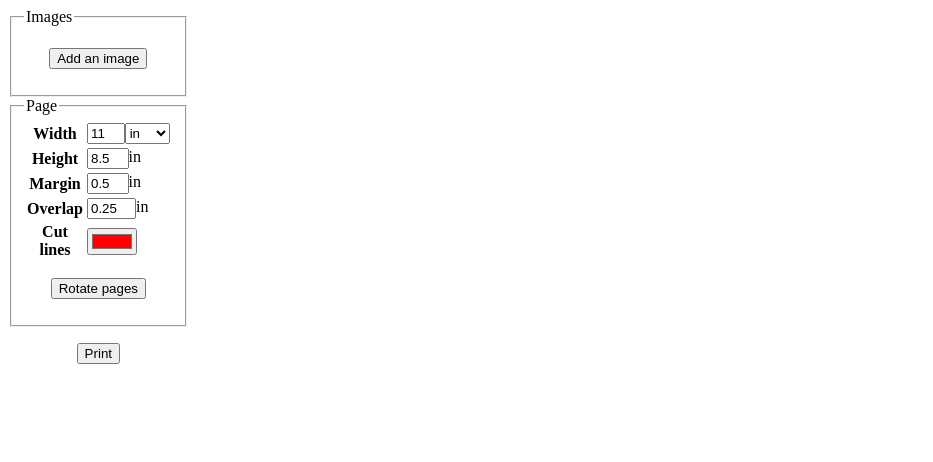
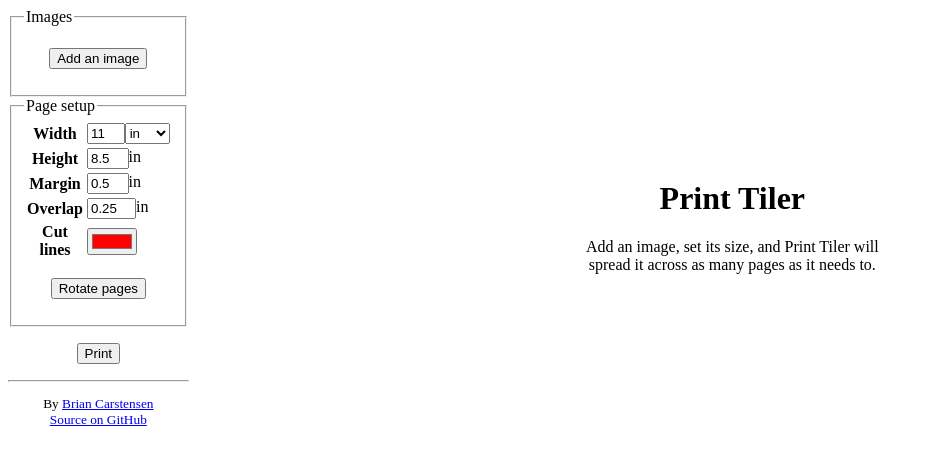
Before and after one commit to brian-c/print-tiler, a Vue app: page / in a window 1280 px wide. Shown: the top 462 px of the page, without its empty margins (0-933 px from the left). Built offline with nearby package versions, Linux system fonts and the light colour scheme.

Commit message:
Maintain aspect ratio with the Shift key

```diff
--- a/src/App.vue
+++ b/src/App.vue
@@ -19,10 +19,22 @@ function handlePrintClick() {
 			<p style="text-align: center;">
 				<button type="button" @click="handlePrintClick">Print</button>
 			</p>
+
+			<hr>
+			<p class="attribution">
+				By <a href="https://brian.carstensen.dev/" target="brian-home">Brian Carstensen</a>
+				<br>
+				<a href="https://github.com/brian-c/print-tiler/" target="source">Source on GitHub</a>
+			</p>
 		</div>
 
 		<div class="preview">
-			<TiledOutput v-if="images.length !== 0" />
+			<div v-if="images.length === 0" class="intro">
+				<h1>Print Tiler</h1>
+				<p>Add an image, set its size, and Print Tiler will spread it across as many pages as it needs to.</p>
+			</div>
+
+			<TiledOutput v-else />
 		</div>
 	</div>
 </template>
@@ -40,8 +52,28 @@ function handlePrintClick() {
 		float: inline-start;
 	}
 
+	.attribution {
+		font-size: smaller;
+		text-align: center;
+	}
+
+	.intro {
+		bottom: 0;
+		max-width: 60ch;
+		position: sticky;
+		text-align: center;
+		text-wrap: balance;
+	}
+
 	.preview {
 		flex: 3 0 50%;
+
+		&:has(.intro) {
+			align-items: center;
+			display: flex;
+			flex-direction: column;
+			justify-content: center;
+		}
 	}
 }
 </style>
--- a/src/ImagesList.vue
+++ b/src/ImagesList.vue
@@ -56,7 +56,7 @@ function removeFile(file: File) {
 		<ul v-if="images.length !== 0">
 			<li v-for="image, i in images" :key="image.img.src" :style="`view-transition-name: row-${image.file.name.replace(/\W/g, '')};`">
 				<div class="header">
-					<div style="scale: 0.8;">
+					<div v-if="images.length !== 1" style="scale: 0.8;">
 						<button type="button" :disabled="i === 0" aria-label="Send back" @click="moveFile(i, i - 1)">
 							▲
 						</button>
@@ -83,6 +83,7 @@ function removeFile(file: File) {
 
 				<table>
 					<tbody>
+						<template v-if="images.length !== 1">
 							<tr>
 								<th>Left</th>
 								<td>
@@ -96,6 +97,7 @@ function removeFile(file: File) {
 									<UnitInput v-model="image.y" />
 								</td>
 							</tr>
+						</template>
 
 						<tr>
 							<th>Width</th>
@@ -145,7 +147,10 @@ function removeFile(file: File) {
 
 		<p style="text-align: center;">
 			<FileSelectionButton v-slot="{ handleClick }" accept="image/*" @select="handleFileSelection">
-				<button type="button" @click="handleClick">Add an image</button>
+				<button type="button" @click="handleClick">
+					<template v-if="images.length === 0">Add an image</template>
+					<template v-else>Add another image</template>
+				</button>
 			</FileSelectionButton>
 		</p>
 	</fieldset>
--- a/src/PageSetup.vue
+++ b/src/PageSetup.vue
@@ -5,7 +5,7 @@ import UnitInput from './UnitInput.vue';
 
 <template>
 	<fieldset>
-		<legend>Page</legend>
+		<legend>Page setup</legend>
 		<table>
 			<tbody>
 				<tr>
--- a/src/TiledOutput.vue
+++ b/src/TiledOutput.vue
@@ -2,6 +2,7 @@
 import { computed, reactive } from 'vue';
 import { images, pageSetup } from './lib/app-state';
 import { createDragHandler, getSvgPoint } from './lib/create-drag-handler';
+import { pressedKeys } from './lib/pressed-keys';
 import startViewTransition from './lib/start-view-transition';
 import media from './media.module.css';
 
@@ -109,14 +110,27 @@ const handleImageDrag = createDragHandler((
 			dragInProgress.dy = dy;
 		}
 
+		const maintainRatio = pressedKeys.has('Shift');
+		if (maintainRatio) {
+			if (!dragInProgress.image) throw new Error('NO_IMAGE');
+			const ratio = dragInProgress.image.width / dragInProgress.image.height;
+			const fixedDWidth = dragInProgress.dHeight * ratio;
+			const fixedDHeight = dragInProgress.dWidth / ratio;
+			if (fixedDWidth > fixedDHeight) {
+				dragInProgress.dWidth = fixedDWidth;
+			} else {
+				dragInProgress.dHeight = fixedDHeight;
+			}
+		}
+
 		// If we go negative, just bail for now.
 
-		if (image.width + dragInProgress.dWidth < 0) {
+		if (image.width + dragInProgress.dWidth < 1) {
 			dragInProgress.dx = 0;
 			dragInProgress.dWidth = 0;
 		}
 
-		if (image.height + dragInProgress.dHeight < 0) {
+		if (image.height + dragInProgress.dHeight < 1) {
 			dragInProgress.dy = 0;
 			dragInProgress.dHeight = 0;
 		}
--- /dev/null
+++ b/src/lib/pressed-keys.ts
@@ -0,0 +1,11 @@
+import { reactive } from 'vue';
+
+export const pressedKeys = reactive<Set<KeyboardEvent['key']>>(new Set());
+
+addEventListener('keydown', function (event: KeyboardEvent) {
+	pressedKeys.add(event.key);
+});
+
+addEventListener('keyup', function (event: KeyboardEvent) {
+	pressedKeys.delete(event.key);
+});
```
Lines whose indentation alone changed are shown as unchanged.
